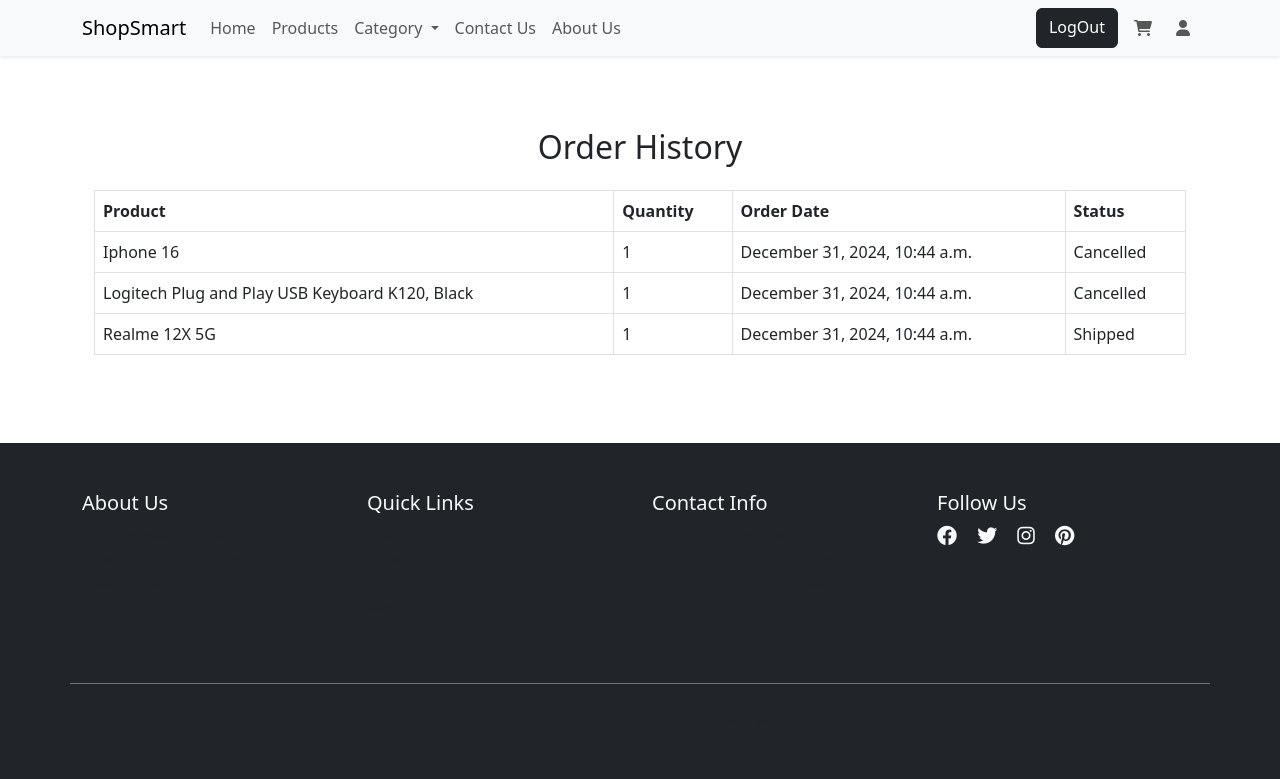
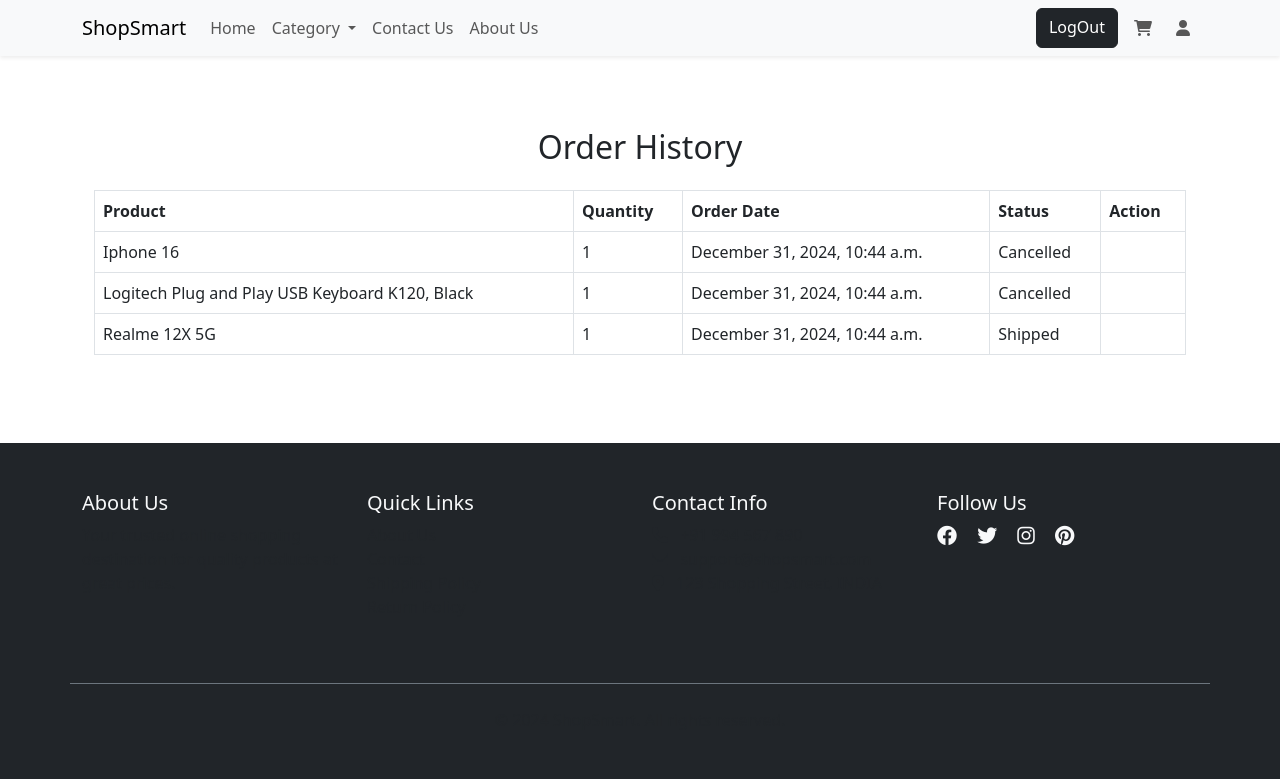
Before and after one commit to mohammadshuaibt/ecommerce, a Django app: page /order/order_status/ in a window 1280 px wide. Shown: the top 779 px of the page. Run offline with Django 5.2, Linux system fonts and the light colour scheme; a user stored in the database is signed in; data comes from the database, SQL or seed files in the repository; both versions use the stored data as it was after the commit.

Commit message:
order cancel feature added

```diff
--- a/order/models.py
+++ b/order/models.py
@@ -7,6 +7,7 @@
         ('Pending', 'Pending'),
         ('Shipped', 'Shipped'),
         ('Delivered', 'Delivered'),
+        ('Cancelled','Cancelled'),
     ]
 
     customer = models.ForeignKey(Customer, on_delete=models.CASCADE)
--- a/order/templates/order_status.html
+++ b/order/templates/order_status.html
@@ -11,6 +11,7 @@
                 <th>Quantity</th>
                 <th>Order Date</th>
                 <th>Status</th>
+                <th>Action</th>
             </tr>
         </thead>
         <tbody>
@@ -20,6 +21,11 @@
                 <td>{{ order.quantity }}</td>
                 <td>{{ order.order_date|date:"F j, Y, g:i a" }}</td>
                 <td>{{ order.status }}</td>
+                <td>
+                    {% if order.status == 'Pending' %}
+                    <a href="{% url 'cancel_order' order.id %}" class="btn btn-danger btn-sm">Cancel Order</a>
+                    {% endif %}
+                </td>
             </tr>
             {% endfor %}
         </tbody>
--- a/order/urls.py
+++ b/order/urls.py
@@ -3,4 +3,5 @@
 
 urlpatterns = [
     path('order_status/',views.order_status, name = 'order_status'),
+    path('cancel_order<int:order_id>/',views.cancel_order,name = 'cancel_order'),
 ]
--- a/order/views.py
+++ b/order/views.py
@@ -1,5 +1,6 @@
-from django.shortcuts import render
+from django.shortcuts import render,get_object_or_404,redirect
 from .models import Order
+from django.contrib import messages
 from django.contrib.auth.decorators import login_required
 
 # Create your views here.
@@ -7,3 +8,13 @@
 def order_status(request):
     orders = Order.objects.filter(customer = request.user.customer).order_by('-order_date')
     return render(request,'order_status.html',{'orders': orders})
+
+def cancel_order(request, order_id):
+    order = get_object_or_404(Order, id=order_id, customer = request.user.customer)
+    if order.status == 'Pending':
+        order.status = 'Cancelled'
+        order.save()
+        messages.success(request, "Your order has been cancelled Successfully!")
+    else:
+        messages.error(request, "You can only cancel pending orders.")
+    return redirect('order_status')
--- a/templates/layout.html
+++ b/templates/layout.html
@@ -20,9 +20,6 @@
                 <ul class="navbar-nav me-auto mb-2 mb-lg-0">
                     <li class="nav-item">
                         <a class="nav-link" href="{% url 'index' %}">Home</a>
-                    </li>
-                    <li class="nav-item">
-                        <a class="nav-link" href="#">Products</a>
                     </li>
                     <li class="nav-item dropdown">
                         <a class="nav-link dropdown-toggle" href="#" id="navbarDropdown" role="button" data-bs-toggle="dropdown" aria-expanded="false">
--- a/templates/profile.html
+++ b/templates/profile.html
@@ -13,7 +13,8 @@
             <div class="d-flex justify-content-start mb-4">
                 <a href="{% url 'update_password' %}" class="btn btn-warning me-2">Change Password</a>
                 <a href="{% url 'edit_profile' %}" class="btn btn-primary me-2">Edit Profile</a>
-                <a href="{% url 'edit_shipping' %}" class="btn btn-primary">Edit Shipping Information</a>
+                <a href="{% url 'edit_shipping' %}" class="btn btn-primary me-2">Edit Shipping Information</a>
+                <a href="{% url 'order_status' %}" class="btn btn-primary">Orders</a>
             </div>
             <h5 class="card-title text-primary">User Information</h5>
             <div class="row">
```
Also changed, not shown: db.sqlite3.
